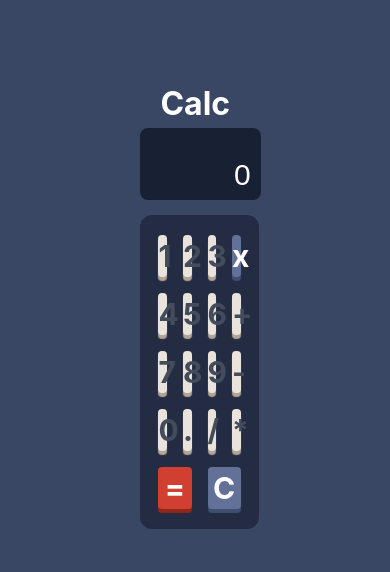
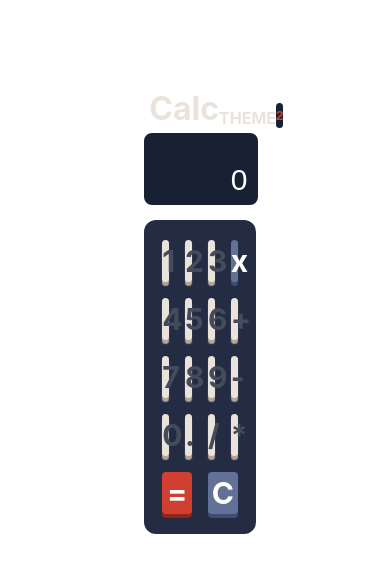
Before and after one commit to JoaoVitor-Bispo/react-calculator, a React (Create React App) app in the folder calculator/: page / in a window 390 px wide. Shown: the top 572 px of the page. Built offline with nearby package versions, Linux system fonts and the light colour scheme.

Commit message:
design finalizado, sem responsividade e sem quebra de linha no input

```diff
--- a/calculator/src/App.css
+++ b/calculator/src/App.css
@@ -1,26 +1,4 @@
-:root {
-  --bgblue: #3A4764;
-  --bgcalc: #182034;
-  --buttons: #EAE3DC;
-  --bluefont: #444B5A;
-}
 * {
   padding: 0px;
   margin: 0px;
 }
-body {
-  background-color: var(--bgblue);
-}
-h1 {
-  color: white;
-  margin: 5px 20px;
-  text-align: left;
-}
-.main {
-  color: var(--bluefont);
-  padding: 0px 0px 15px 0px;
-  width: 28%;
-  margin: 10vh auto;
-  text-align: center;
-  border-radius: 10px;
-}
--- a/calculator/src/App.js
+++ b/calculator/src/App.js
@@ -1,13 +1,12 @@
 import './App.css';
 import Numbers from './components/Numbers';
+import Themes from './components/design/Themes';
 
 function App() {
+
   return (
       <div className="App">
-        <div className="main">
-          <h1>Calc</h1>
-          <Numbers/>
-        </div>
+          <Themes/>
       </div>
   );
 }
--- a/calculator/src/components/Calculator.jsx
+++ b/calculator/src/components/Calculator.jsx
@@ -1,7 +1,7 @@
 import Input from "./Input";
 import { useState } from "react";
 
-function Calculator({expression}) {
+function Calculator({expression, theme}) {
 
     const array = []
 
@@ -40,7 +40,7 @@ function Calculator({expression}) {
     }
     return (
         <>
-            <Input result={array}/>
+            <Input result={array} theme={theme}/>
         </>
     )
 }
--- a/calculator/src/components/Input.jsx
+++ b/calculator/src/components/Input.jsx
@@ -1,8 +1,8 @@
 import styles from './Input.module.css'
 
-function Input({result}) {
+function Input({result, theme}) {
     return (
-        <div className={styles.divInput}>
+        <div className={styles.divInput} id={styles[theme]}>
             <input type="text"  className='input' value={result.join('')}/>
         </div>
     )
--- a/calculator/src/components/Input.module.css
+++ b/calculator/src/components/Input.module.css
@@ -3,8 +3,6 @@
     margin-bottom: 15px;
 }
 .divInput > input {
-    background-color: #182034;
-    color: white;
     width: 90%;
     padding: 30px 10px 8px 12px;
     font-size: 30px;
@@ -13,3 +11,15 @@
     border-radius: 8px;
     text-align: right;
 }
+#blue > input {
+    background-color: #182034;
+    color: white;
+}
+#purple > input {
+    background-color: #1D0934;
+    color: #FFE53D;
+}
+#white > input {
+    background-color: #EDEDED;
+    color: #35352C;
+}
--- a/calculator/src/components/Number.module.css
+++ b/calculator/src/components/Number.module.css
@@ -2,8 +2,8 @@
     padding: 0px;
     margin: 0px;
 }
-.divNums {
-    background-color: #232C43;
+
+#divNums {
     width: 90%;
     margin: auto;
     padding: 12px 10px;
@@ -12,30 +12,86 @@
     display: grid;
     grid-template-columns: 25% 25% 25% 25%;
 }
-.divNums > div {
-    background-color: #EAE3DC;
+#divNums > div {
     margin: 8px;
     font-weight: bolder;
     padding: 3px 0px;
     border-radius: 4px;
+}
+#divNums > div:active {
+    transition-property: scale;
+    scale: 0.9;
+}
+#num16 {
+    grid-column-start: 1;
+    grid-column-end: 3;
+}
+#num17 {
+    grid-column-start: 3;
+    grid-column-end: 5;
+}
+
+/*  --> BLUE DIV <-- */
+.divblue {
+    background-color: #232C43;
+    color: #444B5A;
+}
+.divblue > div {
+    background-color: #EAE3DC;
     box-shadow: 0px 4px 1px #B4A597;
 }
-#num3 {
+.divblue > #num3 {
     background-color: #637097;
     color: white;
     box-shadow: 0px 4px 1px #404E72;
 }
-#num16 {
+.divblue > #num16 {
     background-color: #D03F2F;
     color: white;
     box-shadow: 0px 4px 1px #93261A;
-    grid-column-start: 1;
-    grid-column-end: 3;
 }
-#num17 {
+.divblue > #num17 {
     background-color: #637097;
     color: white;
     box-shadow: 0px 4px 1px #404E72;
-    grid-column-start: 3;
-    grid-column-end: 5;
 }
+
+/* --> PURPLE DIV <-- */
+.divpurple {
+    background-color: #1D0934;
+}
+.divpurple > div {
+    background-color: #58077D;
+    color: #FFE53D;
+    box-shadow: 0px 4px 1px #BC15F4;
+}
+.divpurple > #num16{
+    background-color: #00E0D1;
+    color: #1B2428;
+    box-shadow: 0px 4px 1px #53c2bc;
+}
+.divpurple > #num17, #num3 {
+    background-color: #341C4F;
+    color: white;
+    box-shadow: 0px 4px 1px #871C9C;
+}
+
+/* --> WHITE DIV <-- */
+.divwhite {
+    background-color: #D1CCCC;
+    color: #35352C;
+}
+.divwhite > div {
+    background-color: #EAE3DC;
+    box-shadow: 0px 4px 1px #B4A597;
+}
+.divwhite > #num3, #num17 {
+    background-color: #377F86;
+    color: white;
+    box-shadow: 0px 4px 1px #1B5F65;
+}
+.divwhite > #num16 {
+    background-color: #D03F2F;
+    color: white;
+    box-shadow: 0px 4px 1px #93261A;
+}
--- a/calculator/src/components/Numbers.jsx
+++ b/calculator/src/components/Numbers.jsx
@@ -2,8 +2,7 @@ import styles from './Number.module.css'
 import Calculator from './Calculator';
 import { useState } from 'react';
 
-function Number() {
-
+function Number({teste}) {
     const areaButtons = [1, 2, 3, 'x', 4, 5, 6, '+', 7, 8, 9, '-', 0, '.', '/', '*', '=', 'C']
     const [clicked, setClicked] = useState([])
     const array = []
@@ -13,17 +12,16 @@ function Number() {
         setClicked((array) => [...array, e.target.innerHTML])
     }
 
-
     return (
         <div>
             {
                 clicked.length > 0 ? (
-                        <Calculator expression={clicked}/>
+                        <Calculator expression={clicked} theme={teste}/>
                 ) : (
-                    <Calculator expression={'0'}/>
+                    <Calculator expression={'0'} theme={teste}/>
                 )
         }
-            <div className={styles.divNums}>
+            <div className={styles['div'+teste]} id={styles.divNums}>
                 {
                     areaButtons.map((element, index) => (
                         <div onClick={setNum} key={index} id={`${styles['num'+index]}`}>{element}</div>
--- /dev/null
+++ b/calculator/src/components/design/Themes.jsx
@@ -0,0 +1,53 @@
+import { useState } from "react"
+import Number from "../Numbers"
+import styles from './Themes.module.css'
+
+function Themes(color) {
+    const [Theme, setTheme] = useState('blue')
+    const [order, setOrder] = useState(2)
+
+    const themes = [
+        {
+            index: 1,
+            design: 'blue',
+            bg: '#3A4764'
+        },
+        {
+            index: 2,
+            design: 'white',
+            bg: '#E6E6E6'
+        },
+        {
+            index: 3,
+            design: 'purple',
+            bg: '#250a44'
+        }
+    ]
+    const defColor = (e) => {
+        setOrder(order + 1)
+        if(order > 2) {
+            setOrder(1)
+        }
+
+        themes.map((element, index) => {
+            if(element.index == order) {
+                setTheme(element.design)
+                document.documentElement.style.backgroundColor = element.bg
+            }
+        })
+
+    }
+    return (
+        <div className={styles.container} id={styles['div'+Theme]}>
+            <div className={styles.div1}>
+                <h1>Calc</h1>
+                <div className={styles.themecontain}>
+                    <label htmlFor={Theme}>THEME</label>
+                    <input type="button" className={styles.input} name={Theme} id={styles[Theme]} onClick={defColor} value={order}/>
+                </div>
+            </div>
+            <Number teste={Theme}/>
+        </div>
+    )
+}
+export default Themes
--- /dev/null
+++ b/calculator/src/components/design/Themes.module.css
@@ -0,0 +1,51 @@
+.container {
+    padding: 0px 0px 15px 0px;
+    width: 26%;
+    margin: 10vh auto;
+    text-align: center;
+    border-radius: 10px;
+}
+.div1 {
+    padding: 5px;
+    display: flex;
+    flex-flow: row nowrap;
+    justify-content: space-between;
+}
+.themecontain {
+    width: 50%;
+    padding-right: 8px;
+    display: flex;
+    justify-content: space-evenly;
+    align-items: end;
+}
+.input {
+    width: 40%;
+    height: 25px;
+    font-weight: bolder;
+    display: inline-block;
+    border-radius: 18px;
+    border: none;
+}
+.input:hover {
+    opacity: 0.8;
+}
+label {
+    font-weight: bolder;
+}
+#divblue .div1 {
+    color: #EAE3DC;
+}
+#divwhite {
+    color: #35352C;
+}
+input#purple {
+    background-color: #1D0934;
+    color: #00E0D1;
+}
+input#blue {
+    background-color: #182034;
+    color: #D03F2F;
+}
+#divpurple {
+    color: #FFE53D;
+}
```
Also changed, not shown: calculator/src/components/design/blueTheme.jsx (deleted).
